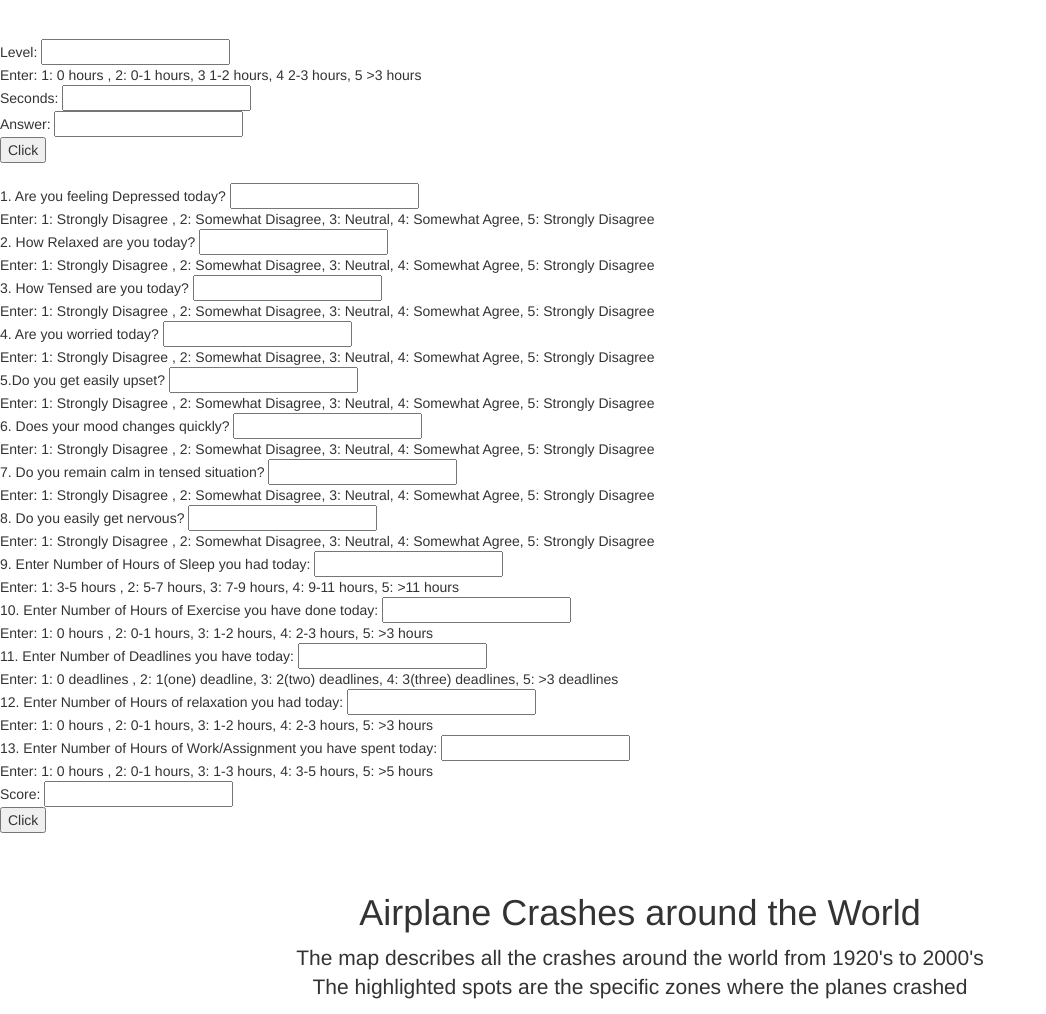
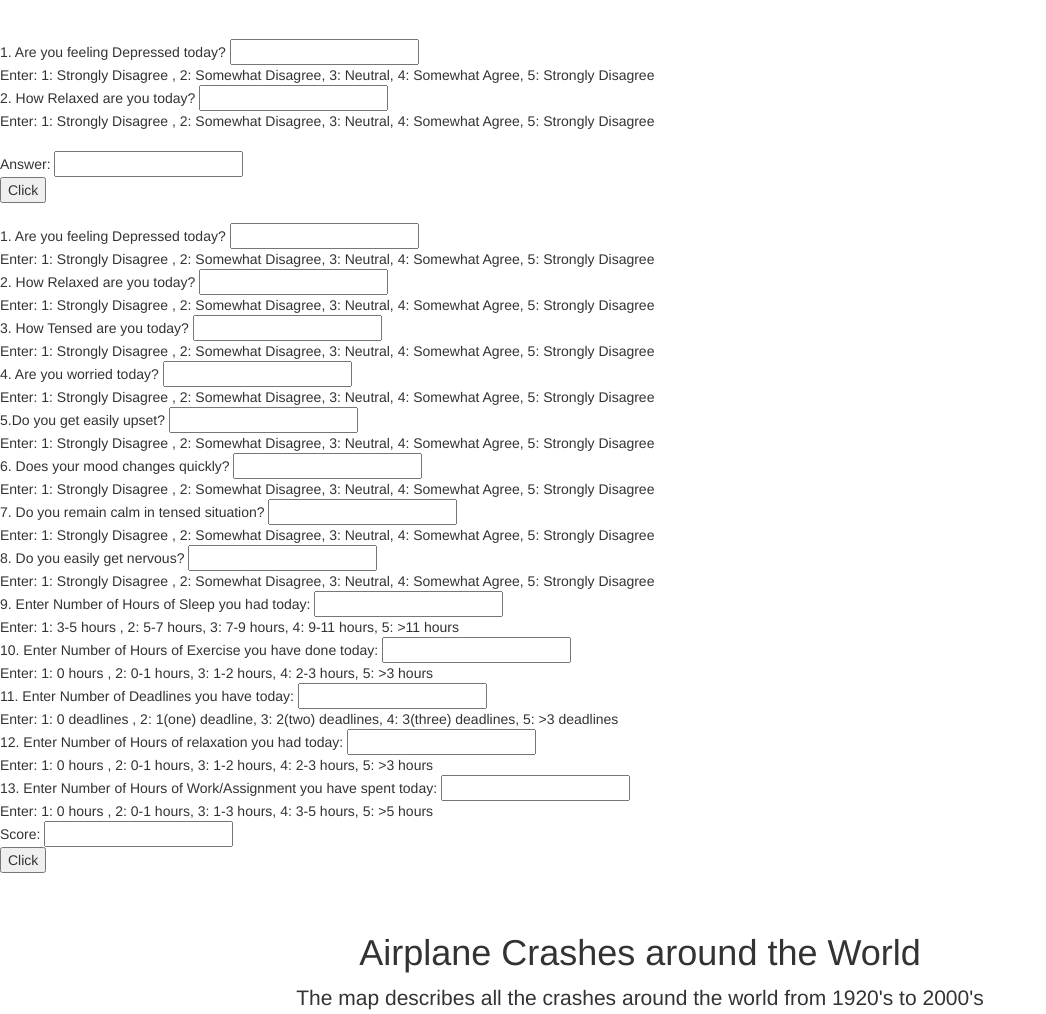
Before and after one commit to soumyajitpaul/soumyajit-github-BYTE1, a Flask app: page / in a window 1280 px wide. Shown: the part 51-1065 px from the top of the page, without its empty margins (0-1046 px from the left). Run offline with Flask 2, Linux system fonts and the light colour scheme; some libraries are stand-ins or nearby versions.

Commit message:
base code

```diff
--- a/templates/index.html
+++ b/templates/index.html
@@ -62,10 +62,10 @@ function calci() {
     var depressed = document.getElementById("depressed");
     var depressedValue = parseFloat(depressed.value);
 
-    var seconds = document.getElementById("seconds");
-    var secondsValue = parseFloat(seconds.value);
+    var relaxed = document.getElementById("relaxed");
+    var relaxedValue = parseFloat(relaxed.value);
 
-    var answer = depressedValue + secondsValue ;
+    var answer = depressedValue + relaxedValue ;
     document.getElementById("answer").value = answer.toString();
 }
 </script>
@@ -76,14 +76,17 @@ function calci() {
 
 
 <br>
+1. Are you feeling Depressed today?  <input type="text" id="depressed">
 
-
-Level: <input type="text" id="depressed">
 <br>
-Enter:  1: 0 hours , 2: 0-1 hours, 3 1-2 hours, 4 2-3 hours, 5 >3 hours
+Enter: 1: Strongly Disagree , 2: Somewhat Disagree, 3: Neutral, 4: Somewhat Agree, 5: Strongly Disagree
 <br>
 
-Seconds: <input type="text" id="seconds">
+2. How Relaxed are you today?  <input type="text" id="relaxed">
+<br>
+Enter: 1: Strongly Disagree , 2: Somewhat Disagree, 3: Neutral, 4: Somewhat Agree, 5: Strongly Disagree
+<br>
+
 <br>
 Answer: <input type="text" id="answer" />
 <br>
```
